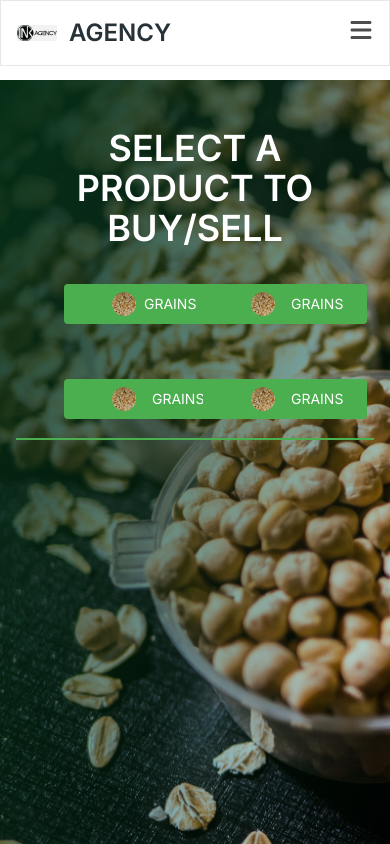
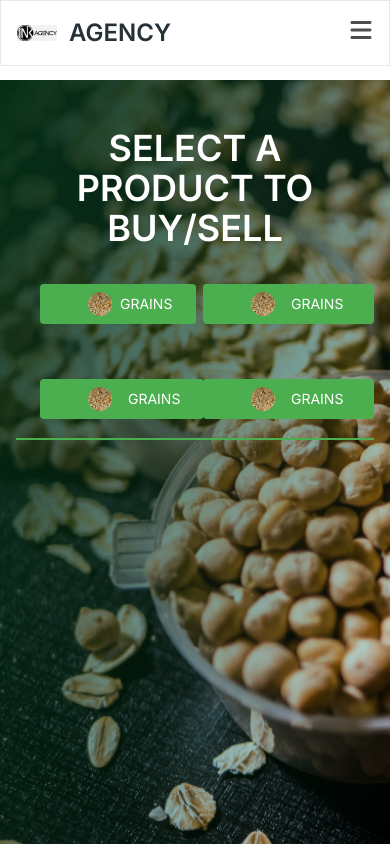
Before and after one commit to JacScript/B-agency-main, a React (Vite) app: page / in a window 390 px wide. Shown: the top 844 px of the page. Built offline with nearby package versions, Linux system fonts and the light colour scheme; a web font is replaced by a local one.

Commit message:
minor changes

```diff
--- a/src/components/ContainerMarket.jsx
+++ b/src/components/ContainerMarket.jsx
@@ -7,7 +7,7 @@ const ContainerMarket = () => {
   const handleClick = () => setIsOpen(!isOpen);
 
   return (
-    <div className="max-w-screen-2xl h-screen bg-banner-pattern bg-cover">
+    <div className="max-w-screen-2xl md:h-screen bg-banner-pattern bg-cover">
       <div className=" md:relative px-4 lg:px-14 max-w-screen-2xl mx-auto min-h-screen h-full bg-gradient-to-br from-green-950 to-tranparent">
         <div className="mt-20 text-center">
           <h1 className="text-white text-4xl uppercase font-semibold pt-12">
@@ -15,8 +15,8 @@ const ContainerMarket = () => {
           </h1>
         </div>
 
-        <div className="md:w-4/5 w-full md:mx-auto lg:flex  grid grid-cols-2 gap-4 px-12 md:px-24 lg:px-0 lg:justify-around items-center h-48 pt-4 border-b-2 border-brandPrimary">
-          <div>
+        <div className="md:w-4/5 w-full md:mx-auto lg:flex  grid grid-cols-2 gap-4 md:px-24 lg:px-0 lg:justify-around items-center h-48 pt-4 border-b-2 border-brandPrimary">
+          <div className="ml-6">
             <button
               className="btn-primary flex items-center px-12"
               onClick={handleClick}
@@ -42,7 +42,7 @@ const ContainerMarket = () => {
               Grains
             </button>
           </div>
-          <div>
+          <div className="ml-6">
             <button
               className="btn-primary flex items-center px-12"
               onClick={handleClick}
--- a/src/components/Menumarket.jsx
+++ b/src/components/Menumarket.jsx
@@ -2,7 +2,7 @@ import React from 'react'
 
 const Menumarket = () => {
   return (
-    <div className="w-4/5 mx-auto px-24 h-96 flex justify-between items-center">
+    <div className="w-4/5 mx-auto px-24 md:h-96 md:flex md:flex-row md:mt-0 mt-12 justify-between items-center flex flex-col">
       <div className="w-40 h-56 ">
         <a className="cursor-pointer">
           <img
```
